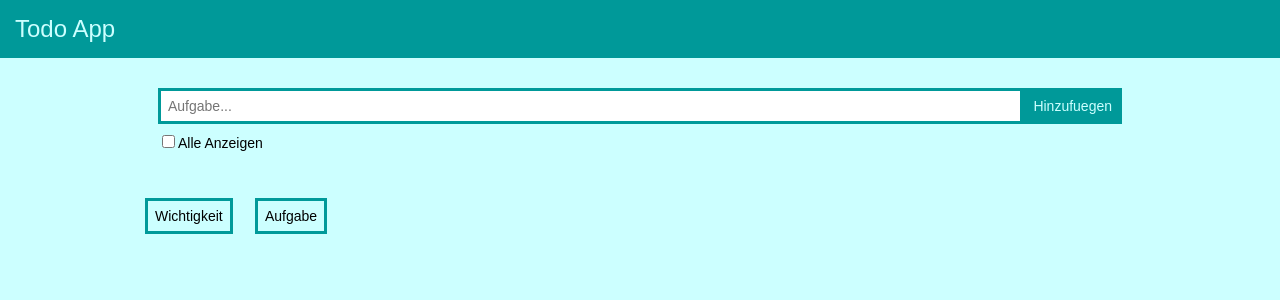
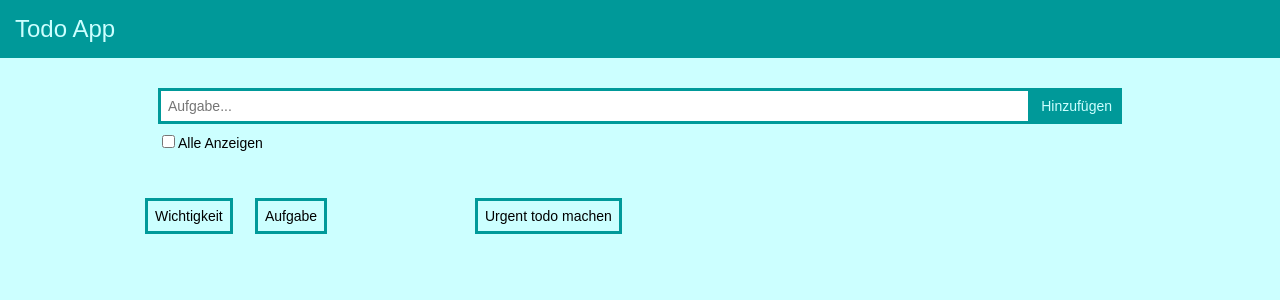
Before and after one commit to pinefoambath/webproject, a React (Create React App) app: page / in a window 1280 px wide. Shown: the top 300 px of the page. Built offline with nearby package versions, Linux system fonts and the light colour scheme.

Commit message:
Update app and fix bugs

```diff
--- a/src/components/pages/App.tsx
+++ b/src/components/pages/App.tsx
@@ -1,5 +1,5 @@
 import { Task } from 'components/task'
-import { createTodo, Todo } from 'models/Todo'
+import { createTodo, createUrgentTodo, Todo } from 'models/Todo'
 import { Importance } from 'models/Importance'
 import React, { ChangeEvent, useEffect, useState } from 'react'
 import './App.css'
@@ -14,12 +14,12 @@ export const App = () => {
     const newTodo = createTodo(text)
     const fullList = [...todoItems, newTodo]
     setTodoItems(fullList)
+    setText('')
   }
 
   const removeTodo = (id: string) => {
-    setAsDone(id)
-    // const newTodos = todoItems.filter(todo => todo.id !== id)
-    // setTodoItems(newTodos)
+    const newTodos = todoItems.filter(todo => todo.id !== id)
+    setTodoItems(newTodos)
   }
 
   const setAsDone = (id: string) => {
@@ -32,13 +32,26 @@ export const App = () => {
     setTodoItems(newTodos)
   }
 
+  const updateListOnEntry = () => {
+    let filteredList = todoItems.filter(t =>
+      t.text.toLowerCase().startsWith({ text }.text.toLowerCase())
+    )
+    setTodoItems(filteredList)
+  }
+
   const updateText = (event: ChangeEvent<HTMLInputElement>) => {
     setText(event.target.value)
+    updateListOnEntry()
   }
 
   const showAll = () => {
     setTodoItems(todoItems)
-    console.log('hello from ' + todoItems)
+  }
+
+  const urgentTodo = () => {
+    const newUrgentTodo = createUrgentTodo('Urgent Todo')
+    const fullList = [...todoItems, newUrgentTodo]
+    setTodoItems(fullList)
   }
 
   useEffect(() => {
@@ -93,7 +106,7 @@ export const App = () => {
               placeholder="Aufgabe..."
             ></input>
             <button onClick={addTodo} className="input-button">
-              Hinzufuegen
+              Hinzufügen
             </button>
           </div>
           <div>
@@ -115,25 +128,28 @@ export const App = () => {
             >
               Aufgabe
             </button>
+            <button className="sorting-button" onClick={() => urgentTodo()}>
+              Urgent todo machen
+            </button>
           </div>
 
           {todoItems.map(todo => (
             // <Task
-            //   description={task.text}
-            //   rating={task.importance}
-            //   done={task.done}
+            //   description={todo.text}
+            //   rating={todo.importance}
+            //   done={todo.done}
             // />
 
-            <div>
+            <div key={todo.id}>
               <div className="single-item">
                 <input
                   className="item-checkbox"
                   type="checkbox"
-                  onClick={() => removeTodo(todo.id)}
+                  onClick={() => setAsDone(todo.id)}
                 ></input>
-                <div className="item-rating">🗲🗲🗲</div>
+                <div className="item-rating">⚡⚡️⚡️</div>
                 {/* Ich habe das Rating level erstmal ausgeschaltet, Dies sollte dann das element mit den dynamischen Blitzen werden */}
-                {/* <Rating ratingLevel={rating} /> */}
+                {/* <Rating ratingLevel={todo.rating} /> */}
                 <div className={textRendering(todo)}>{todo.text}</div>
                 <button
                   className="item-button"
```
